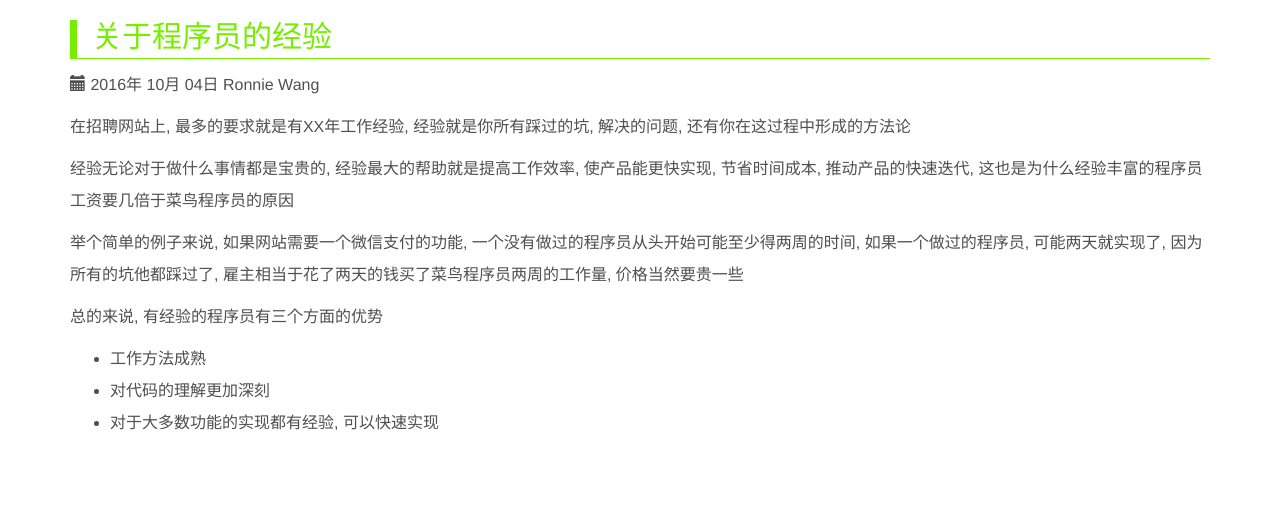
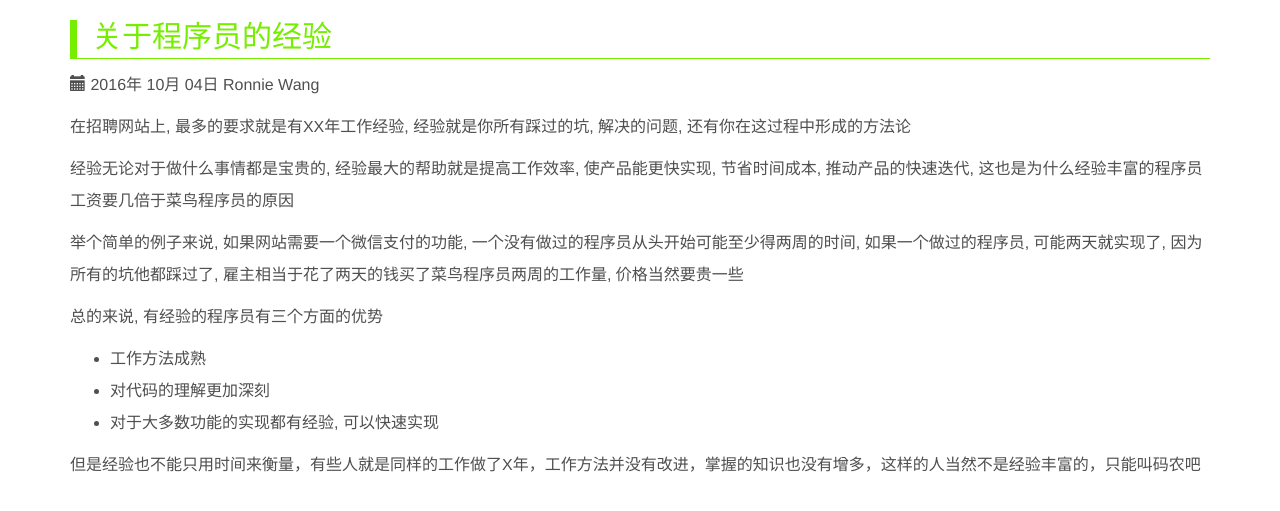
Before and after one commit to ronniewang/ronniewang.github.io, a Jekyll site: the page built from _posts/2016-10-04-experience-of-programmer.md, in a window 1280 px wide. Shown: the top 511 px of the page. Built offline with Jekyll 4.4.1, drawn with Linux system fonts in a browser that asks for light colours.

Commit message:
merge some articles

```diff
--- a/_posts/2016-10-04-experience-of-programmer.md
+++ b/_posts/2016-10-04-experience-of-programmer.md
@@ -20,3 +20,5 @@ category: My-Thought
 * 工作方法成熟
 * 对代码的理解更加深刻
 * 对于大多数功能的实现都有经验, 可以快速实现
+
+但是经验也不能只用时间来衡量，有些人就是同样的工作做了X年，工作方法并没有改进，掌握的知识也没有增多，这样的人当然不是经验丰富的，只能叫码农吧
```
